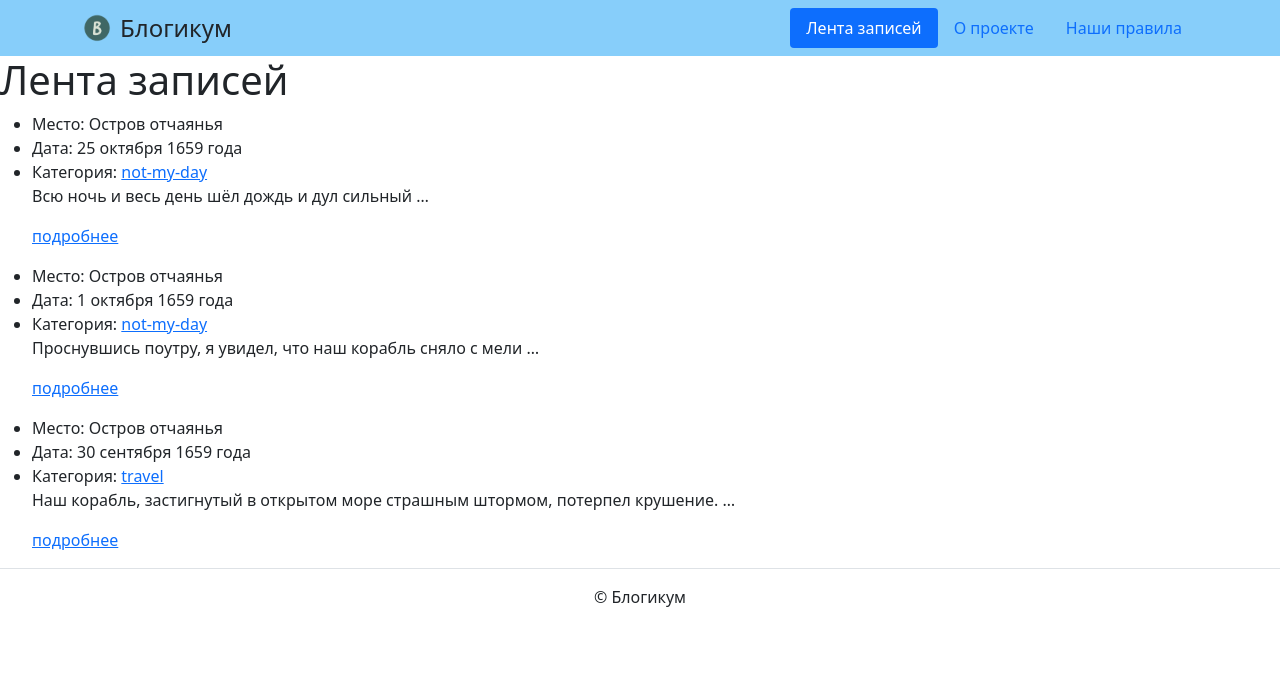
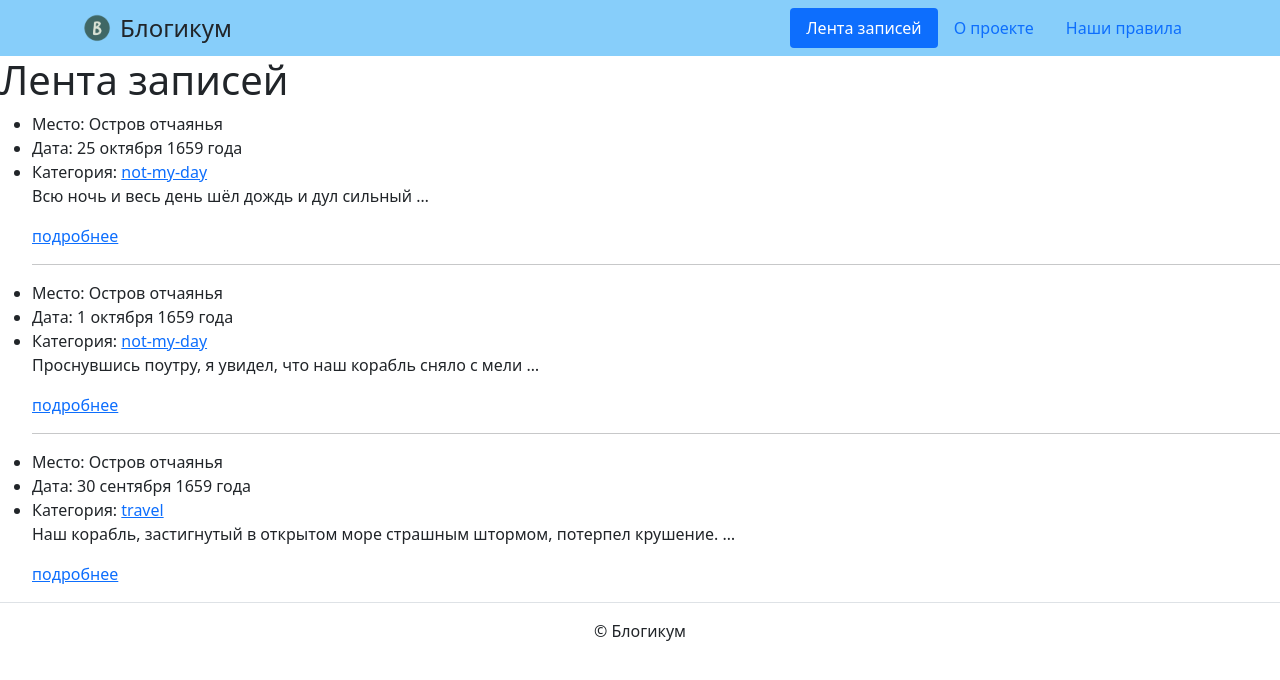
Before and after one commit to Tseitlin-Sofia/django_sprint1, a Django app: page / in a window 1280 px wide. Shown: the top 680 px of the page. Run offline with Django 3.2, Linux system fonts and the light colour scheme; some libraries are stand-ins or nearby versions.

Commit message:
improved project accoding to reviewr's comments

```diff
--- a/blogicum/templates/base.html
+++ b/blogicum/templates/base.html
@@ -6,8 +6,8 @@
     <meta name="viewport" content="width=device-width, initial-scale=1">
     <link rel="icon" href="{% static 'img/fav/image.png' %}" type="image">
     <link rel="apple-touch-icon" sizes="180x180" href="img/fav/apple-touch-icon.png">
-    <link rel="icon" type="image/png" sizes="32x32" href="img/fav/favicon-32x32.png">
-    <link rel="icon" type="image/png" sizes="16x16" href="img/fav/favicon-16x16.png">
+    <link rel="icon" type="image/png" sizes="32x32" href="img/fav/image.png-32x32.png">
+    <link rel="icon" type="image/png" sizes="16x16" href="img/fav/image.png-16x16.png">
     <link rel="stylesheet" href="{% static 'css/bootstramp.min.css' %}">
     <title>
       {% block title %}
--- a/blogicum/templates/blog/index.html
+++ b/blogicum/templates/blog/index.html
@@ -13,6 +13,7 @@
       <p>{{ post.text|truncatewords:10 }}</p>
       <a href="{% url 'blog:post_detail' post.id %}">подробнее</a>
     {% if not forloop.last %}
+      <hr>
     {% endif %}
   </ul>
 {% endfor %}
--- a/blogicum/templates/pages/about.html
+++ b/blogicum/templates/pages/about.html
@@ -1,6 +1,6 @@
 {% extends "base.html" %}
 {% block title %}
-<title>О проекте</title>
+О проекте
 {% endblock %}
 {% block content %}
     <h1>О проекте</h1>
--- a/blogicum/templates/pages/rules.html
+++ b/blogicum/templates/pages/rules.html
@@ -1,6 +1,6 @@
 {% extends "base.html" %}
 {% block title %}
-<title>Наши правила</title>
+Наши правила
 {% endblock %}
 {% block content %}
     <h1>Наши правила</h1>
```
Also changed, not shown: blogicum/__init__.py (added).
